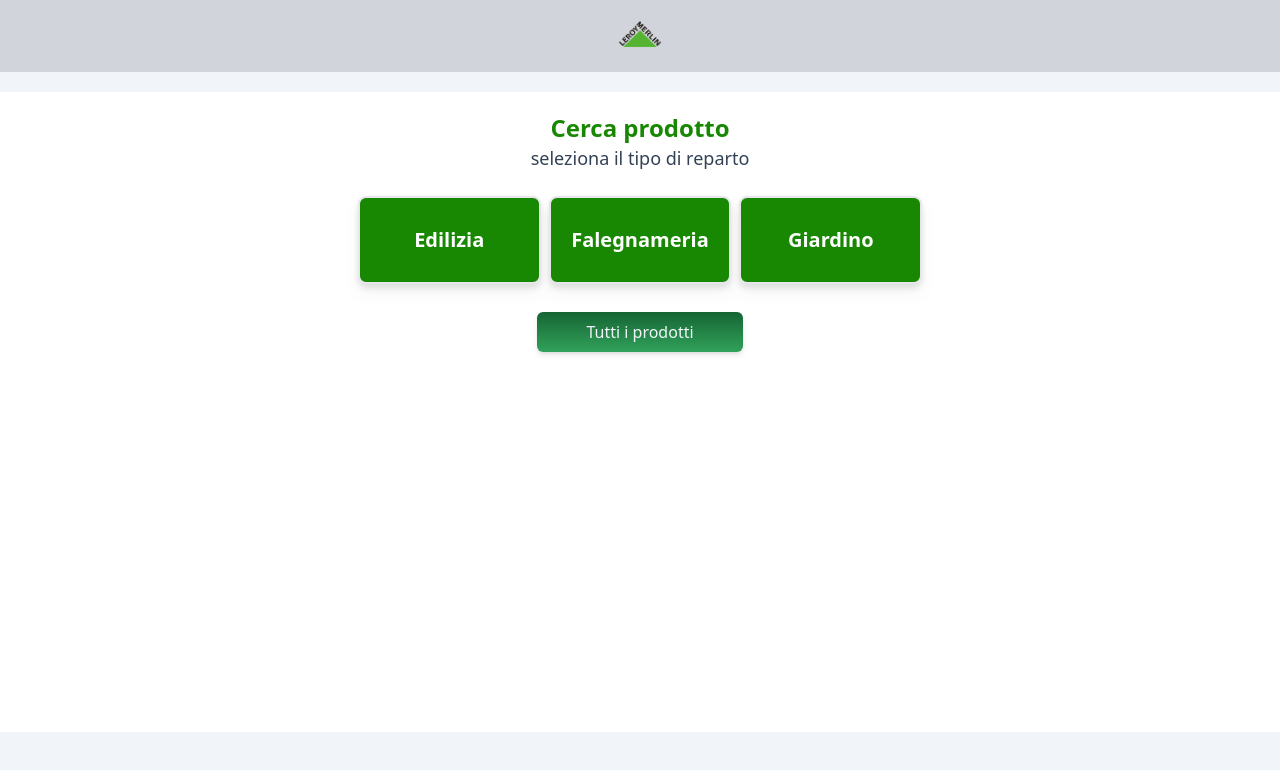
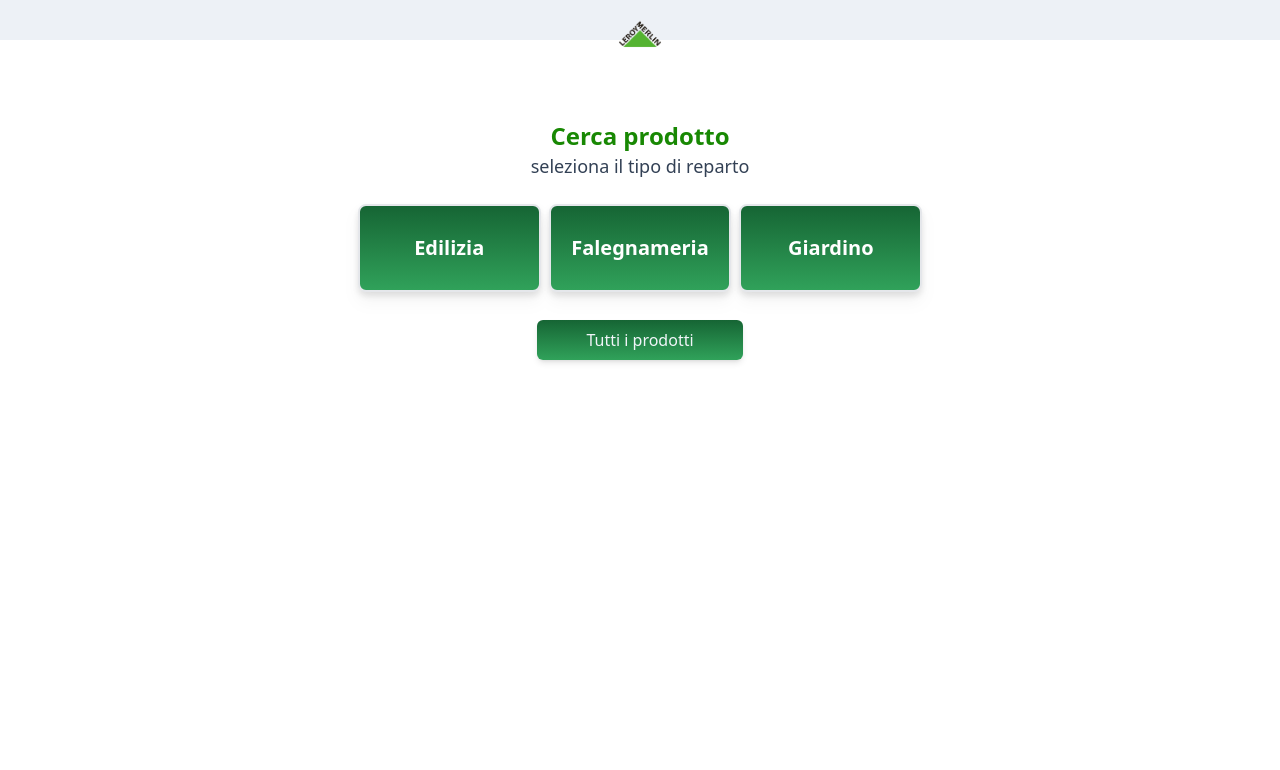
Before and after one commit to fabloy/lmFinderTest, a React (Create React App) app: page / in a window 1280 px wide. Shown: the top 770 px of the page. Built offline with nearby package versions, Linux system fonts and the light colour scheme; what tailwindcss-transition would draw is missing.

Commit message:
Ultime modifiche css

```diff
--- a/src/App.css
+++ b/src/App.css
@@ -5,7 +5,6 @@
 }
 
 body{
-  max-width: 1400px;
-  min-height: 100vh;
-  background-color: aliceblue;
+  max-width: 1600px;
+  min-height: 120vh;
 }
--- a/src/App.js
+++ b/src/App.js
@@ -12,10 +12,10 @@ import ManageStock from "../src/page/ManageStock"
 function App() {
 
   return (
-    <div className=" bg-slate-100 w-full h-screen mx-auto flex flex-col ">
+    <div className="pt-20 w-full h-screen mx-auto flex flex-col ">
       <Header></Header>
 
-      <BrowserRouter>
+
        <ContextComponent child={
         <Routes>
           <Route path="/" element={<Home></Home>} />
@@ -27,7 +27,7 @@ function App() {
         </Routes>
        }>
        </ContextComponent>
-      </BrowserRouter>
+
 
 
     </div>
--- a/src/components/GoBack.js
+++ b/src/components/GoBack.js
@@ -6,10 +6,35 @@ import { Link } from "react-router-dom"
 const GoBack = ({urlPath})=>{
     const params = useParams()
     const reducer = useContext(UnitsStateContext)
+    const [isScrolling, setIsScrolling] = useState(false)
+    const handleScrolling = ()=>{
+        setIsScrolling(true)
+
+
+        // Imposta un timer per verificare l'inattività dello scroll dopo 1 secondo
+         setTimeout(() => {
+          setIsScrolling(false);
+        }, 1000);
+     }
+
+    useEffect(()=>{
+        window.addEventListener("scroll",handleScrolling)
+        return()=>{
+         window.removeEventListener("scroll",handleScrolling)
+        }
+    },[])
+
     return(
-        <nav className="fixed bottom-5 w-full lg:w-1/3 lg:right-2/4 lg:translate-x-2/4">
+        <nav
+         className={
+          `
+          fixed bottom-0 rounded w-full lg:right-2/4 lg:translate-x-2/4 p-2 bg-slate-200 bg-opacity-60 transition-all easy-in duration-500
+          ${isScrolling ? 'bg-opacity-0' : ''}
+          `
+          }
+         >
         <Link
-         className="inline-block w-4/4 flex justify-center"
+         className={`inline-block w-4/4 flex justify-center `}
          to={ urlPath ? `${urlPath}` : (params.unitname && params.subdepartment) ? `/unit/${params.unitname}` : `/`}
          >
           <button
--- a/src/components/Header.js
+++ b/src/components/Header.js
@@ -1,12 +1,36 @@
-
+import React, { useEffect, useState } from 'react'
+import { Link } from 'react-router-dom'
 import Image from '../images/lm.png'
 
 const Header = ()=>{
+const [scrolling, setScrolling] = useState(false)
+const handleScroll = ()=>{
+    if(window.scrollY>50){
+        setScrolling(true)
+    }else{
+        setScrolling(false)
+    }
+}
+    useEffect(()=>{
+       window.addEventListener('scroll',handleScroll)
+       return () => {
+        window.removeEventListener('scroll', handleScroll);
+      };
+    },[])
+
  return(
-        <header className='bg-gray-300'>
+        <header
+         className={`
+          fixed w-full top-0 bg-slate-200 bg-opacity-60 max-h-10 transition-all easy-in duration-500
+          ${scrolling ? `max-h-1 bg-opacity-1 ` : ``}
+         `
+         }>
          <nav className='flex justify-center items-center'>
+         <Link to={`/`}>
             <img className='w-24' src={Image} alt="" />
+         </Link>
          </nav>
+
         </header>
     )
 
--- a/src/components/ProductBySubdepartment.js
+++ b/src/components/ProductBySubdepartment.js
@@ -21,15 +21,16 @@ const ProductsBySubdepartment = ()=>{
           <li
            key={index}
            onClick={()=> reducer.setProductSelected(p)}
+           className="rounded-lg shadow-lg  bg-slate-100 border border-slate-400 hover:border-lmgreen hover:shadow-green-300 hover:shadow-md"
            >
            <Link className="group" to={ `/productdetail/${p.nome}`}>
             <div class="aspect-h-1 aspect-w-1 w-full overflow-hidden rounded-lg bg-gray-200 xl:aspect-h-8 xl:aspect-w-7">
-             <img src="https://tailwindui.com/img/ecommerce-images/category-page-04-image-card-02.jpg" alt="Tall slender porcelain bottle with natural clay textured body and cork stopper." class="h-full w-full object-cover object-center group-hover:opacity-75" />
+             <img src="https://www.tecnomat.it/pub/media/catalog/product/d/3/6/a/lastra_cartongesso_fassa_ba_x_x_cm_10022940_picture.JPG?auto=webp&quality=100&format=jpeg" alt="Tall slender porcelain bottle with natural clay textured body and cork stopper." />
             </div>
-           <h3 class="mt-4 text-sm text-gray-700">
+           <h3 class="m-2  text-sm text-gray-700">
             {p?.nome}
            </h3>
-           <p class="mt-1 text-lg font-medium text-gray-900">
+           <p class="m-2  text-lg font-medium text-gray-900">
             {p?.prezzo}$
            </p>
            </Link>
--- a/src/components/ProductCardDetail.js
+++ b/src/components/ProductCardDetail.js
@@ -35,15 +35,16 @@ const ProductCardDetail = ()=>{
     },[currentDepartment, currentSubdepartment])
 
     return(
-     <div class="max-w-sm rounded overflow-hidden shadow-2xl
-       lg:flex lg:flex-row  lg:justify-center lg:overflow-visible lg:w-3/4 lg:max-w-4xl">
+     <div class="mx-auto rounded overflow-hidden shadow-2xl border border-slate-400
+       md:flex md:flex-row  md:justify-center md:overflow-visible lg:w-3/4 lg:max-w-3xl lg:mt-8">
        <img
-        class="w-full lg:max-w-md lg:h-full lg:block "
-        src="https://tailwindui.com/img/ecommerce-images/category-page-04-image-card-02.jpg"
+        class="max-h-50% w-3/5 mx-auto md:max-h-fit md:max-w-md md:h-full md:block lg:w-2/4"
+        src="https://www.tecnomat.it/pub/media/catalog/product/d/3/6/a/lastra_cartongesso_fassa_ba_x_x_cm_10022940_picture.JPG?auto=webp&quality=100&format=jpeg"
         alt="Sunset in the mountains" />
-      <aside className="flex flex-col justify-around">
+        <hr />
+      <aside className="flex flex-col justify-around lg:w-2/4 border border-slate-200">
        <div class="px-6 lg:h-fit">
-       <div class="font-bold text-xl mb-2">
+       <div class="font-bold text-xl mb-2 mt-2">
        {productSelected.nome}
        </div>
        <p class="text-gray-700 text-base">
@@ -64,13 +65,18 @@ const ProductCardDetail = ()=>{
       <span class="inline-block w-full bg-gray-200 rounded-md px-3 py-1 text-sm font-semibold text-gray-700 mr-2 mb-2">
        rotture: {productSelected.rotture} pz.
       </span>
+
+      <p className=" text-sm text-gray-700">Stock:</p>
       <Link to={`/managestock/${productSelected.nome}`}>
       <span
       class="
       bg-size-200 bg-gradient-to-t to-green-800  from-green-400 hover:bg-right-bottom transition-all duration-500
       w-full inline-block text-center rounded-md px-3 py-2 text-sm font-bold text-gray-100 mr-2 mt-2
       ">
-      stock: {productSelected.stock} pz.
+      {productSelected.stock} pz.
+      <svg xmlns="http://www.w3.org/2000/svg" viewBox="0 0 24 24" fill="currentColor" className="w-4 h-4 inline-block">
+       <path d="M21.731 2.269a2.625 2.625 0 00-3.712 0l-1.157 1.157 3.712 3.712 1.157-1.157a2.625 2.625 0 000-3.712zM19.513 8.199l-3.712-3.712-12.15 12.15a5.25 5.25 0 00-1.32 2.214l-.8 2.685a.75.75 0 00.933.933l2.685-.8a5.25 5.25 0 002.214-1.32L19.513 8.2z" />
+       </svg>
       </span>
       </Link>
      </div>
--- a/src/components/minicomponents/Unit.js
+++ b/src/components/minicomponents/Unit.js
@@ -8,21 +8,25 @@ const Unit = ({unitDetail, url})=>{
  let params = useParams()
 
  return (
-
+   <Link to={url}
+    className="
+    block w-2/3 border-2 py-7 text-center
+    rounded-lg bg-size-200 bg-gradient-to-b to-green-800  from-green-400 hover:bg-right-bottom transition-all duration-500
+  text-white text-xl my-1 font-semibold drop-shadow-lg
+  active:bg-green-500
+    md:mx-1 md:w-2/5 lg:w-1/5 lg:hover:w-1/4 lg:bg-gradient-to-t"
+   >
          <li
-          className=" w-2/3 border-2 py-7 text-center
-          rounded-lg bg-lmgreen text-white text-xl my-1 font-semibold drop-shadow-lg
-          hover:bg-green-500 active:bg-green-500 transition-all duration-500
-           md:mx-1 md:w-2/5 lg:w-1/5 lg:hover:w-1/4 "
           onClick={ ()=>{
              params.unitname === undefined && reducer.setDepartmentSelected(unitDetail);
              params.unitname !== undefined && reducer.setSubdepartmentSelected(unitDetail);
           }}
          >
-          <Link to={url} >
+
           {unitDetail.nome}
+
+         </li>
           </Link>
-         </li>
     )
 }
 
--- a/src/index.js
+++ b/src/index.js
@@ -3,11 +3,14 @@ import ReactDOM from 'react-dom/client';
 import './index.css';
 import App from './App';
 import reportWebVitals from './reportWebVitals';
+import { BrowserRouter } from 'react-router-dom'
 
 const root = ReactDOM.createRoot(document.getElementById('root'));
 root.render(
   <React.StrictMode>
+    <BrowserRouter>
     <App />
+    </BrowserRouter>
   </React.StrictMode>
 );
 
--- a/src/page/Home.js
+++ b/src/page/Home.js
@@ -33,22 +33,23 @@ const Home = ()=>{
             </div>
 
             <section className='w-full fixed bottom-5 left-0 flexdefault md:relative md:my-11'>
-             <button /*
-             per far funzionare il transition sul bacground color
-             c'è bisogno di dare un bg-size maggiore del 100% dell'elemento per poi quando avviene l'hover
-             spostare il bg con ad esempio bg-right-bottom che te lo sposta a destra in basso.
-             */
-              className='
-              rounded-lg p-2 w-1/3 shadow-md text-slate-100
+             <Link
+              /*
+              per far funzionare il transition sul bacground color
+              c'è bisogno di dare un bg-size maggiore del 100% dell'elemento per poi quando avviene l'hover
+              spostare il bg con ad esempio bg-right-bottom che te lo sposta a destra in basso.
+              */
+              className=' block
+              rounded-lg p-2 w-1/3 shadow-md text-slate-100 text-center
               bg-size-200 bg-gradient-to-t to-green-800  from-green-400 hover:bg-right-bottom transition-all duration-500
               sm:w-1/6 sm:rounded-md lg:hover:py-3'
+              to={`/searchall`}
               onClick={()=>localStorage.setItem("searchAll", "true")}
               >
-              <Link to={`/searchall`} >
+
                Tutti i prodotti
-               </Link>
-              </button>
 
+              </Link>
             </section>
 
 
--- a/tailwind.config.js
+++ b/tailwind.config.js
@@ -15,12 +15,28 @@ module.exports = {
       },
       minHeight: {
         '10vh': '10vh',
-        '80vh':'80vh'
+        '70vh':'70vh',
+        '80vh':'80vh',
+        '120vh':'120vh'
+
+      },
+      maxHeight:{
+        '10vh':'10vh',
+        '70vh':'70vh',
+        '80vh':'80vh',
+        '50%':'50%',
+        '30%':'30%'
+      },
+      maxWidth:{
+        '65%':'65%',
+        '70%':'70%',
       },
       width:{
         '33%':'33%',
         '50%':'50%',
         '70%':'70%',
+        '75%':'75%',
+        '80%':'80%',
         '100%':'100%'
       },
       backgroundSize: { //trucco per far funzionare la class transition con bg-gradient
```
Also changed, not shown: src/components/AllProducts.js (+16 -8 lines).
